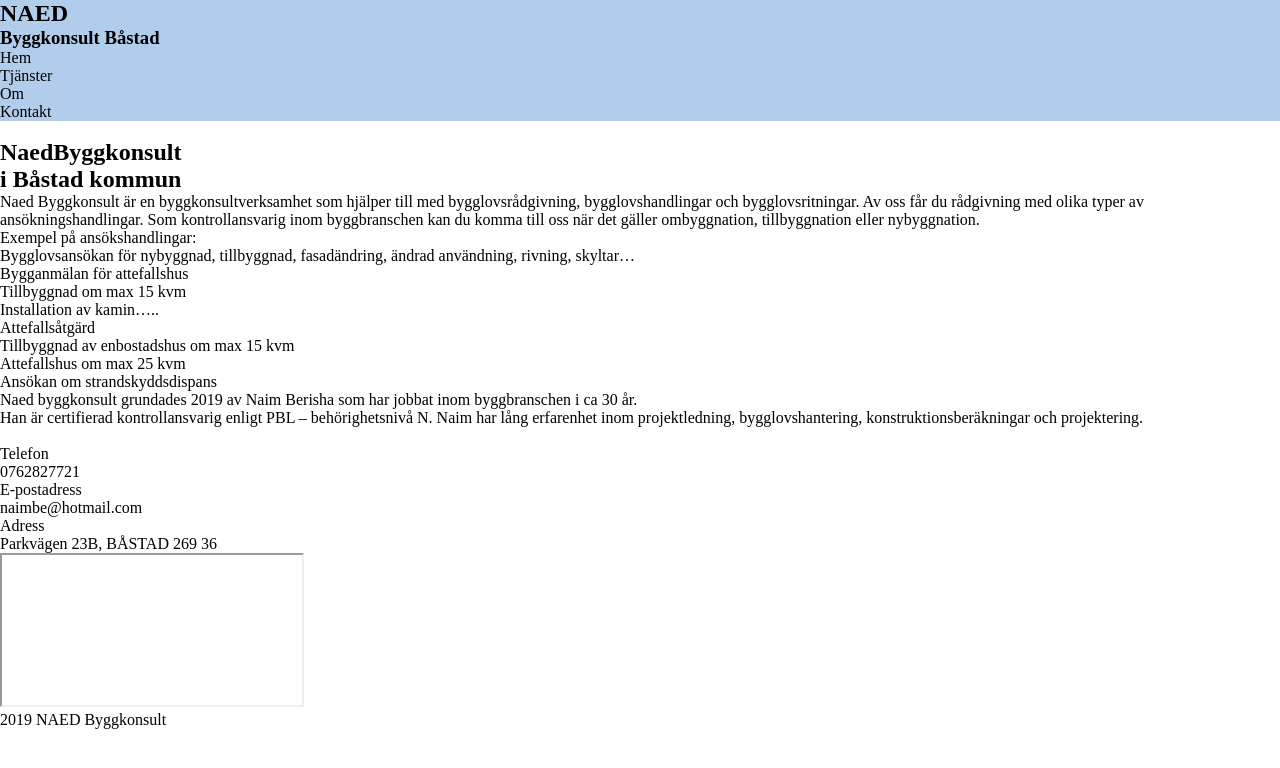
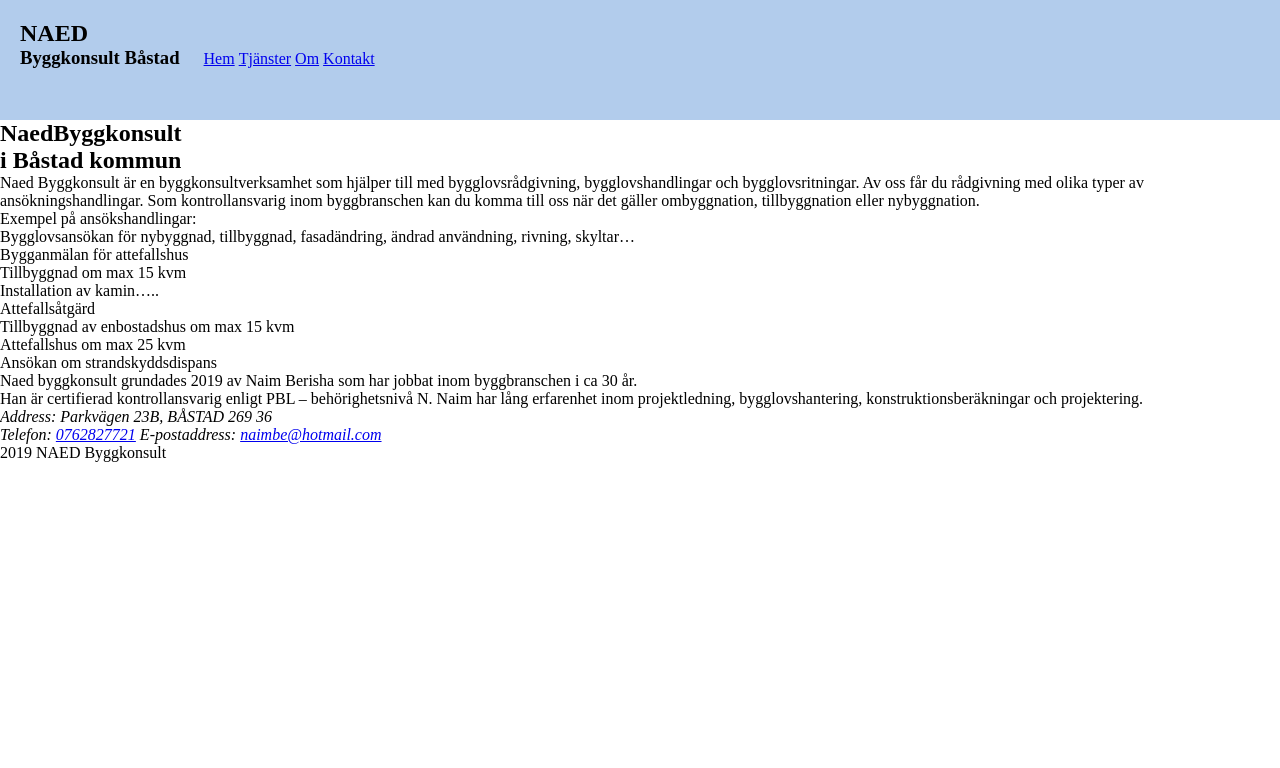
Before and after one commit to nermin99/naed.se, a website: page index.html in a window 1280 px wide. Drawn offline with Linux system fonts and the light colour scheme.

Commit message:
Structured SASS files. Fixed html. Added links + anchors

```diff
--- /dev/null
+++ b/css/addons.scss
@@ -0,0 +1,4 @@
+* {
+    margin: 0;
+    padding: 0;
+}
--- /dev/null
+++ b/css/base.scss
@@ -0,0 +1,3 @@
+@import "addons.scss";
+@import "header.scss";
+@import "main.scss";
--- /dev/null
+++ b/css/header.scss
@@ -0,0 +1,20 @@
+header {
+    display: inline-block;
+    position: fixed;
+    height: 7.5rem;
+    width: 100%;
+    background-color: rgb(178, 204, 236);
+    aside {
+        display: inline-block;
+        padding: 1.25rem;
+        height: 5rem;
+    }
+    .header-nav {
+        display: inline-block;
+        ul {
+            li {
+                display: inline;
+            }
+        }
+    }
+}
--- /dev/null
+++ b/css/main.scss
@@ -0,0 +1,3 @@
+main {
+    padding-top: 7.5rem;
+}
--- a/css/style.scss
+++ /dev/null
@@ -1,13 +0,0 @@
-* {
-    margin: 0;
-    padding: 0;
-}
-
-header {
-    background-color: rgb(178, 204, 236);
-    /*178,204,236*/
-}
-
-.header-nav {
-
-}
--- a/index.html
+++ b/index.html
@@ -28,29 +28,28 @@
 			<nav class="header-nav">
 				<ul>
 					<li>
-            Hem
+						<a href="#hem">Hem</a>
 					</li>
 					<li>
-            Tjänster
+						<a href="#tjanster">Tjänster</a>
 					</li>
 					<li>
-            Om
+						<a href="#om">Om</a>
 					</li>
 					<li>
-            Kontakt
+						<a href="#kontakt">Kontakt</a>
 					</li>
 				</ul>
 			</nav>
 		</header>
 		<main>
-      <section>
-        <img>
+			<section id="hem">
 				<div>
 				<h2><span>Naed</span>Byggkonsult</h2>
 				<h2>i Båstad kommun</h2>
 				</div>
 			</section>
-      <section>
+			<section id="tjanster">
 				<article>
 					<p>
 						<span>Naed Byggkonsult</span> är en byggkonsultverksamhet som hjälper till med bygglovsrådgivning, bygglovshandlingar och bygglovsritningar. Av oss får du rådgivning med olika typer av ansökningshandlingar. Som kontrollansvarig inom byggbranschen kan du komma till oss när det gäller ombyggnation, tillbyggnation eller nybyggnation.
@@ -87,43 +86,28 @@
 					</p>
 				</article>
 			</section>
-      <section>
+			<section id="om">
 				<div>
 					<article>
-                <p>Naed byggkonsult grundades 2019 av Naim Berisha som
+						<p>
+							Naed byggkonsult grundades 2019 av Naim Berisha som
 							har jobbat inom byggbranschen i ca 30 år.
 						</p>
 						<p>
 							Han är certifierad kontrollansvarig enligt PBL – behörighetsnivå N. Naim har lång erfarenhet inom projektledning, bygglovshantering, konstruktionsberäkningar och projektering.
 						</p>
 					</article>
-              <img>
 				</div>
 			</section>
-      <section>
-        <div>
+			<section id="kontakt">
+				<address>
 					<p>
-            Telefon
+						Address: Parkvägen 23B, BÅSTAD 269 36
 					</p>
-          <p>
-            0762827721
-          </p>
-          <p>
-            E-postadress
-          </p>
-          <p>
-            naimbe@hotmail.com
-          </p>
-          <p>
-            Adress
-          </p>
-          <p>
-            Parkvägen 23B, BÅSTAD 269 36
-          </p>
-          <iframe>
-
-          </iframe>
-        </div>
+					Telefon: <a href="tel:0762827721">0762827721</a>
+					E-postaddress: <a href="mailto:naimbe@hotmail.com">naimbe@hotmail.com
+					</a>
+				</address>
 			</section>
 		</main>
 		<footer>
--- a/package.json
+++ b/package.json
@@ -8,7 +8,7 @@
   },
   "devDependencies": {},
   "scripts": {
-    "sass-watch": "sass --watch css/style.scss:css/style.css --style compressed",
+    "sass-watch": "sass --watch css/base.scss:css/style.css --style compressed",
     "test": "echo \"Error: no test specified\" && exit 1"
   },
   "repository": {
```
Also changed, not shown: css/style.css, 1 other file. Lines whose indentation alone changed are shown as unchanged.
